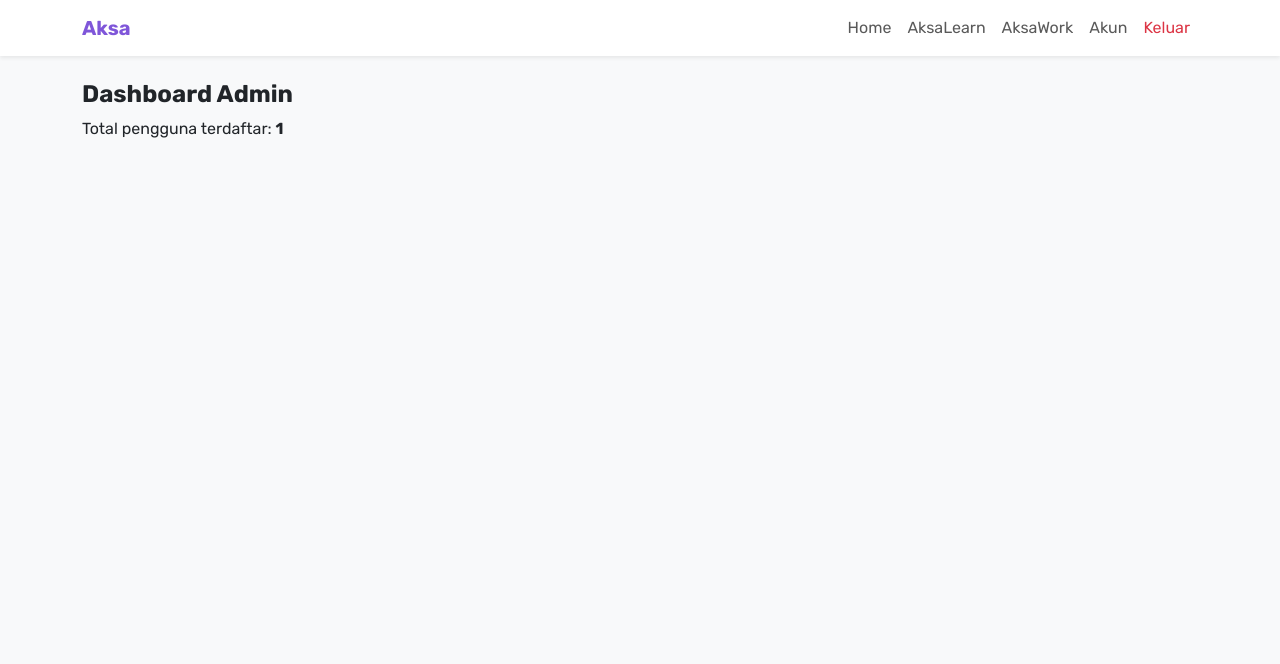
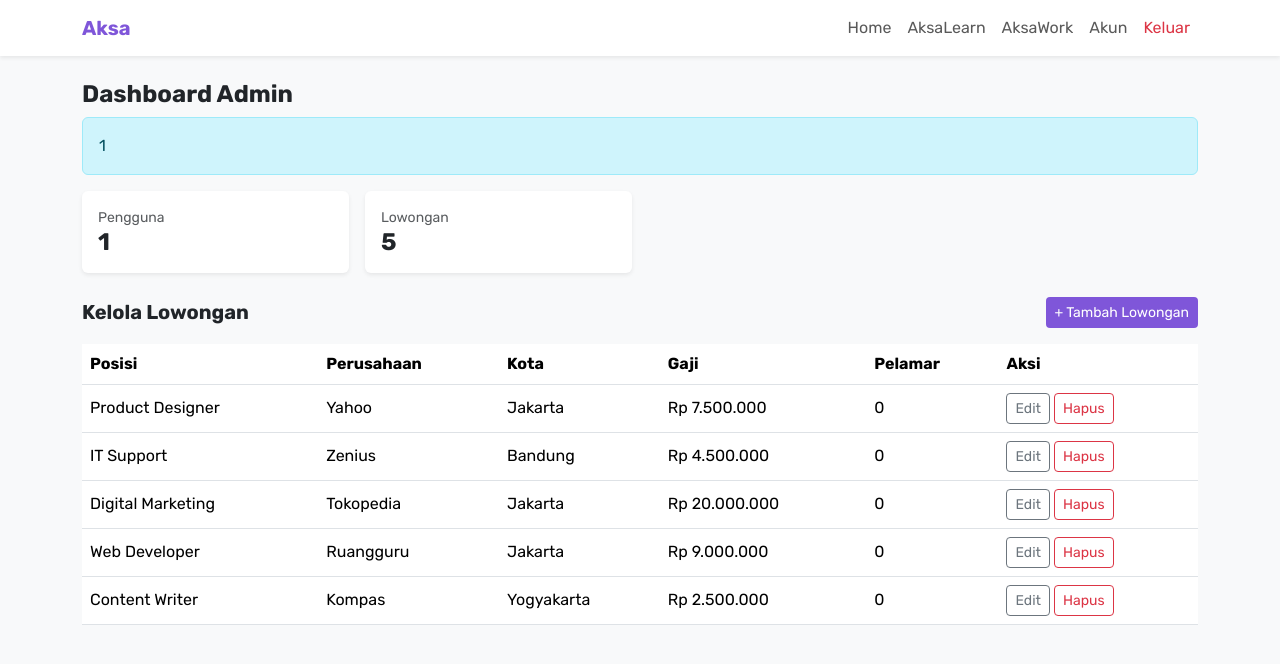
Before and after one commit to jildanadamUB/aksa, a PHP site: page /admin/index.php in a window 1280 px wide. Shown: the top 664 px of the page. Run offline with PHP 8.4, Linux system fonts and the light colour scheme; the visitor is signed in with stand-in values (Sample User, id 1); data comes from the database, SQL or seed files in the repository.

Commit message:
Admin CRUD lowongan: tabel, form tambah/edit, hapus via POST; perbaikan code review penamaan

```diff
--- a/admin/index.php
+++ b/admin/index.php
@@ -4,12 +4,71 @@ require '../includes/admin_auth.php';
 
 $judul = "Dashboard Admin";
 $admin = new App\Admin($db);
+$jobModel = new App\Job($db);
+$jobs     = $jobModel->all();
 
 include '../includes/header.php';
 include '../includes/navbar.php';
 ?>
 <main class="container py-4">
     <h1 class="h4 fw-bold">Dashboard Admin</h1>
-    <p>Total pengguna terdaftar: <strong><?= $admin->countUsers() ?></strong></p>
+
+    <?php if (isset($_SESSION['pesan'])) : ?>
+        <div class="alert alert-info"><?= e($_SESSION['pesan']) ?></div>
+        <?php unset($_SESSION['pesan']); ?>
+    <?php endif; ?>
+
+    <div class="row g-3 mb-4">
+        <div class="col-6 col-md-3">
+            <div class="card border-0 shadow-sm p-3">
+                <div class="small text-muted">Pengguna</div>
+                <div class="h4 fw-bold mb-0"><?= $admin->countUsers() ?></div>
+            </div>
+        </div>
+        <div class="col-6 col-md-3">
+            <div class="card border-0 shadow-sm p-3">
+                <div class="small text-muted">Lowongan</div>
+                <div class="h4 fw-bold mb-0"><?= count($jobs) ?></div>
+            </div>
+        </div>
+    </div>
+
+    <div class="d-flex justify-content-between align-items-center mb-3">
+        <h2 class="h5 fw-bold mb-0">Kelola Lowongan</h2>
+        <a href="job_form.php" class="btn btn-aksa btn-sm">+ Tambah Lowongan</a>
+    </div>
+
+    <div class="table-responsive">
+        <table class="table table-hover align-middle bg-white">
+            <thead>
+                <tr>
+                    <th>Posisi</th>
+                    <th>Perusahaan</th>
+                    <th>Kota</th>
+                    <th>Gaji</th>
+                    <th>Pelamar</th>
+                    <th>Aksi</th>
+                </tr>
+            </thead>
+            <tbody>
+                <?php foreach ($jobs as $j) : ?>
+                    <tr>
+                        <td><?= e($j['posisi']) ?></td>
+                        <td><?= e($j['perusahaan']) ?></td>
+                        <td><?= e($j['kota']) ?></td>
+                        <td><?= formatRupiah($j['gaji']) ?></td>
+                        <td><?= (int) $j['jumlah_pelamar'] ?></td>
+                        <td>
+                            <a href="job_form.php?id=<?= (int) $j['id'] ?>" class="btn btn-sm btn-outline-secondary">Edit</a>
+                            <form action="job_hapus.php" method="POST" class="d-inline" onsubmit="return confirm('Yakin ingin menghapus lowongan ini?')">
+                                <input type="hidden" name="id" value="<?= (int) $j['id'] ?>">
+                                <button type="submit" class="btn btn-sm btn-outline-danger">Hapus</button>
+                            </form>
+                        </td>
+                    </tr>
+                <?php endforeach; ?>
+            </tbody>
+        </table>
+    </div>
 </main>
 <?php include '../includes/footer.php'; ?>
```
Also changed, not shown: admin/job_form.php (added, +125 -0 lines), admin/job_hapus.php (added, +21 -0 lines).
